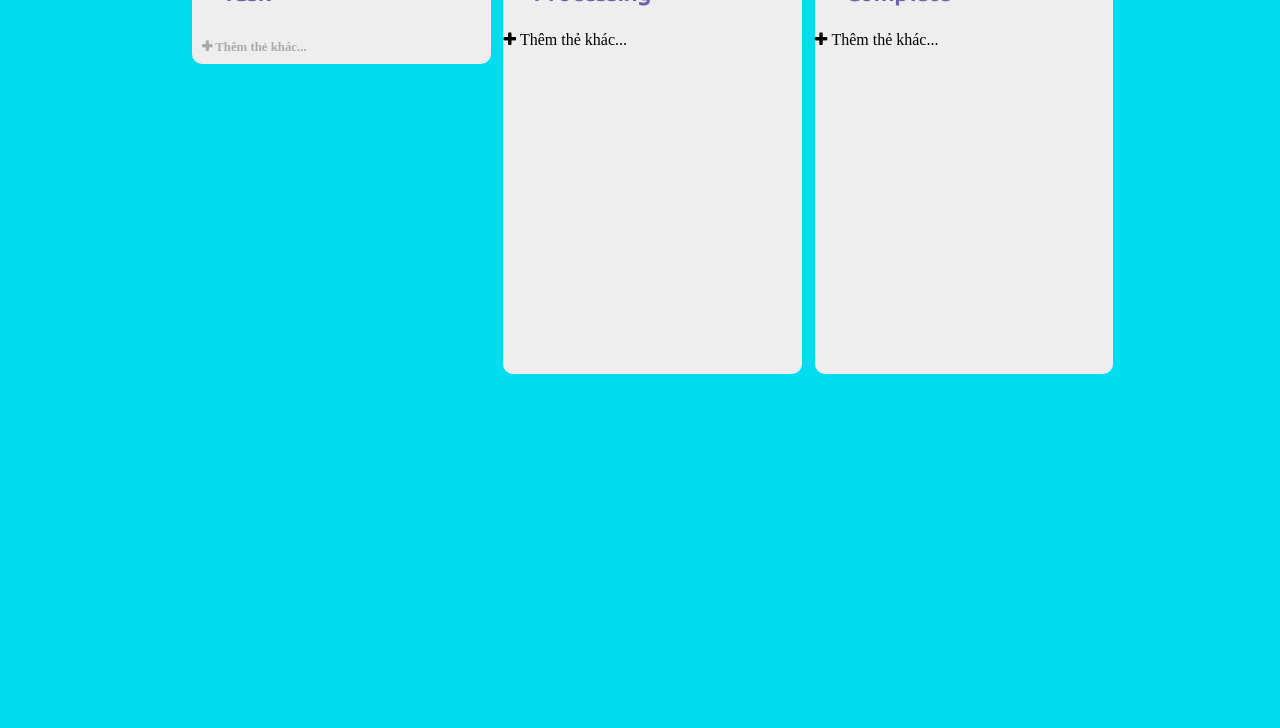
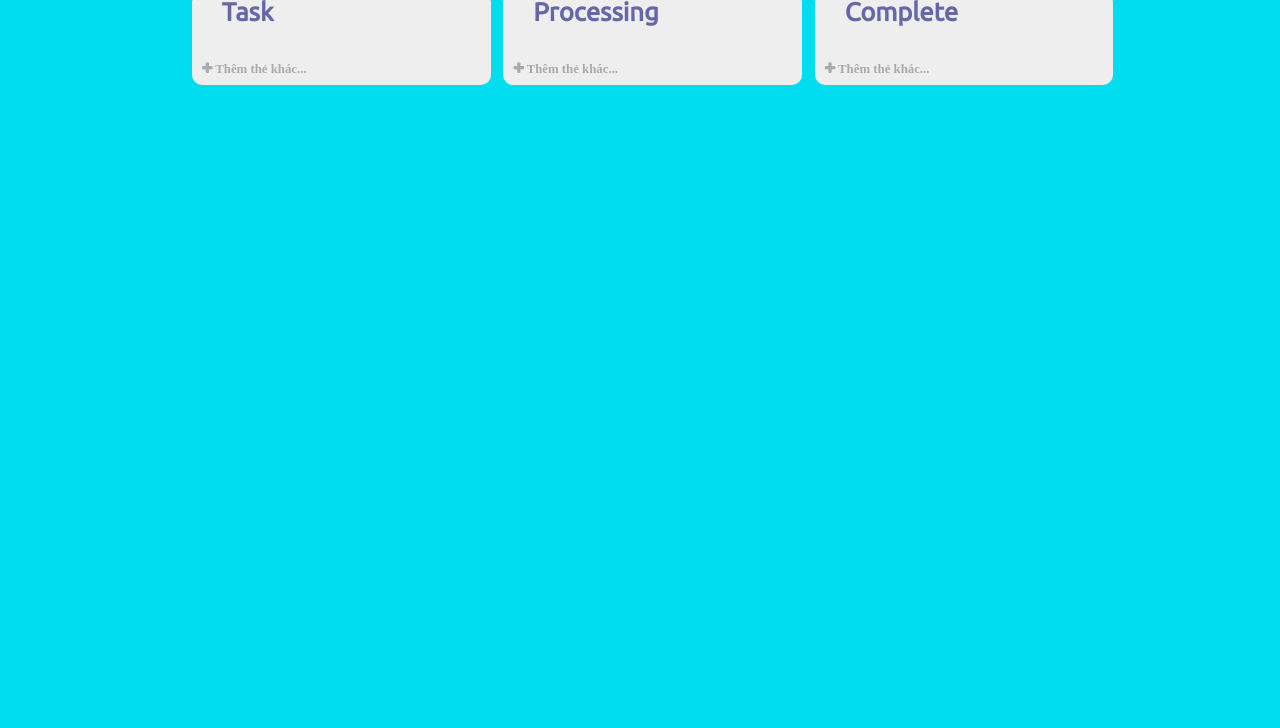
Before and after one commit to Worklists/worklists.github.io, a plain HTML site: page index.html in a window 1280 px wide. Shown: the part 72-800 px from the top of the page. Drawn offline with nearby package versions, Linux system fonts and the light colour scheme.

Commit message:
Update styles.css

```diff
--- a/styles.css
+++ b/styles.css
@@ -26,7 +26,7 @@ body{
   position: relative;
   font-family: Indie Flower;
   font-weight: bold;
-  font-size: 2vw;
+  font-size: 3vw;
   display: inline-block;
 }
 .title_logo:hover{
@@ -46,32 +46,32 @@ body{
   margin-left: 10%;
   margin-top: 5px;
   font-weight: bold;
-  font-size: 1.5em;
+  font-size: 2vw;
   font-family: Ubuntu;
 }
-.col1 .child{
+.child{
   background-color: #fdfdfd;
   border-radius: 20px;
   margin: 10px;
   padding: 10px;
   order: 1;
   position: relative;
-
   cursor: grab;
 }
-.col1 .child .childcontent{
+.childcontent{
   float: left;
   margin: 10px;
   padding: 0px 14px 0px 5px;
 }
 
-.col1 .child .childlogo{
+.childlogo{
   float: right;
   margin: 10px;
   position: absolute;
   top : 0px;
   right:0px;
   visibility: hidden;
+  cursor: pointer;
 }
 .child:hover .childlogo{
   visibility: visible;
@@ -102,7 +102,6 @@ body{
   right:0px;
   visibility: hidden;
 }
-
 .col1 .add{
   flex: 1;
   font-size: 1vw;
@@ -115,52 +114,58 @@ body{
 .add:hover{
   background-color: #dddddd;
 }
-.col1 .child1{
-  background-color: #fdfdfd;
-  border-radius: 20px;
-  margin: 10px;
-  padding: 10px;
-  order: 1;
-  position: absolute;
-  width: 23%;
-  height: 100px;
-  cursor: grab;
-}
+
 .col2{
   width: 23.33%;
-  height: 400px;
   background-color: #eeeeee;
   border-radius: 10px;
   margin-left: 1%;
   float: left;
+  display: flex;
+  flex-direction: column;
 }
 .col2 .head{
   color: #6666aa;
   margin-left: 10%;
   margin-top: 5px;
   font-weight: bold;
-  font-size: 1.5em;
+  font-size: 2vw;
   font-family: Ubuntu;
 }
+.col2 .add{
+  flex: 1;
+  font-size: 1vw;
+  font-weight: bold;
+  color: #aaaaaa;
+  padding: 10px;
+  border-radius: 0 0 10px 10px;
+  order: 10;
+}
+
+
 .col3{
   width: 23.33%;
-  height: 400px;
   background-color: #eeeeee;
   border-radius: 10px;
   margin-left: 1%;
   float: left;
+  display: flex;
+  flex-direction: column;
 }
 .col3 .head{
   color: #6666aa;
   margin-left: 10%;
   margin-top: 5px;
   font-weight: bold;
-  font-size: 1.5em;
+  font-size: 2vw;
   font-family: Ubuntu;
 }
-
-.test{
-  width: 24px;
-  margin: auto;
-  border: 1px solid red;
+.col3 .add{
+  flex: 1;
+  font-size: 1vw;
+  font-weight: bold;
+  color: #aaaaaa;
+  padding: 10px;
+  border-radius: 0 0 10px 10px;
+  order: 10;
 }
```
